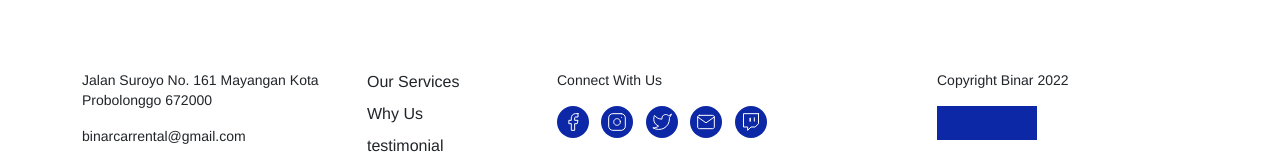
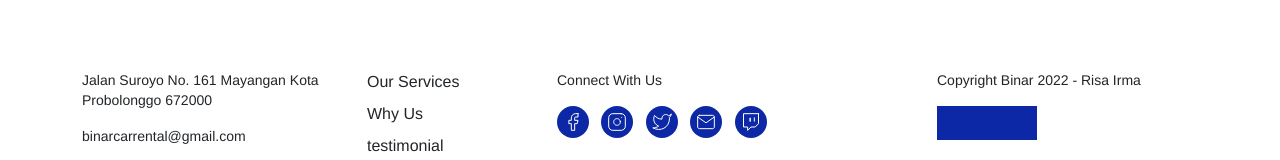
Before and after one commit to rissuga/risairma-binar-car-rental, a plain HTML site: page index.html in a window 1280 px wide. Shown: the part 2748-2908 px from the top of the page. Drawn offline with nearby package versions, Linux system fonts and the light colour scheme.

Commit message:
refactor: copyright text

```diff
--- a/index.html
+++ b/index.html
@@ -363,7 +363,7 @@
             <a class="ms-2" href=""> <img src="assets/img/footer/icon_twitch.svg" alt=""></a>
           </div>
           <div class="col-lg-3">
-            <p class="font__size__14">Copyright Binar 2022</p>
+            <p class="font__size__14">Copyright Binar 2022 - Risa Irma</p>
             <a href=""><img src="assets/img/logo.svg" alt=""></a>
           </div>
         </div>
```
